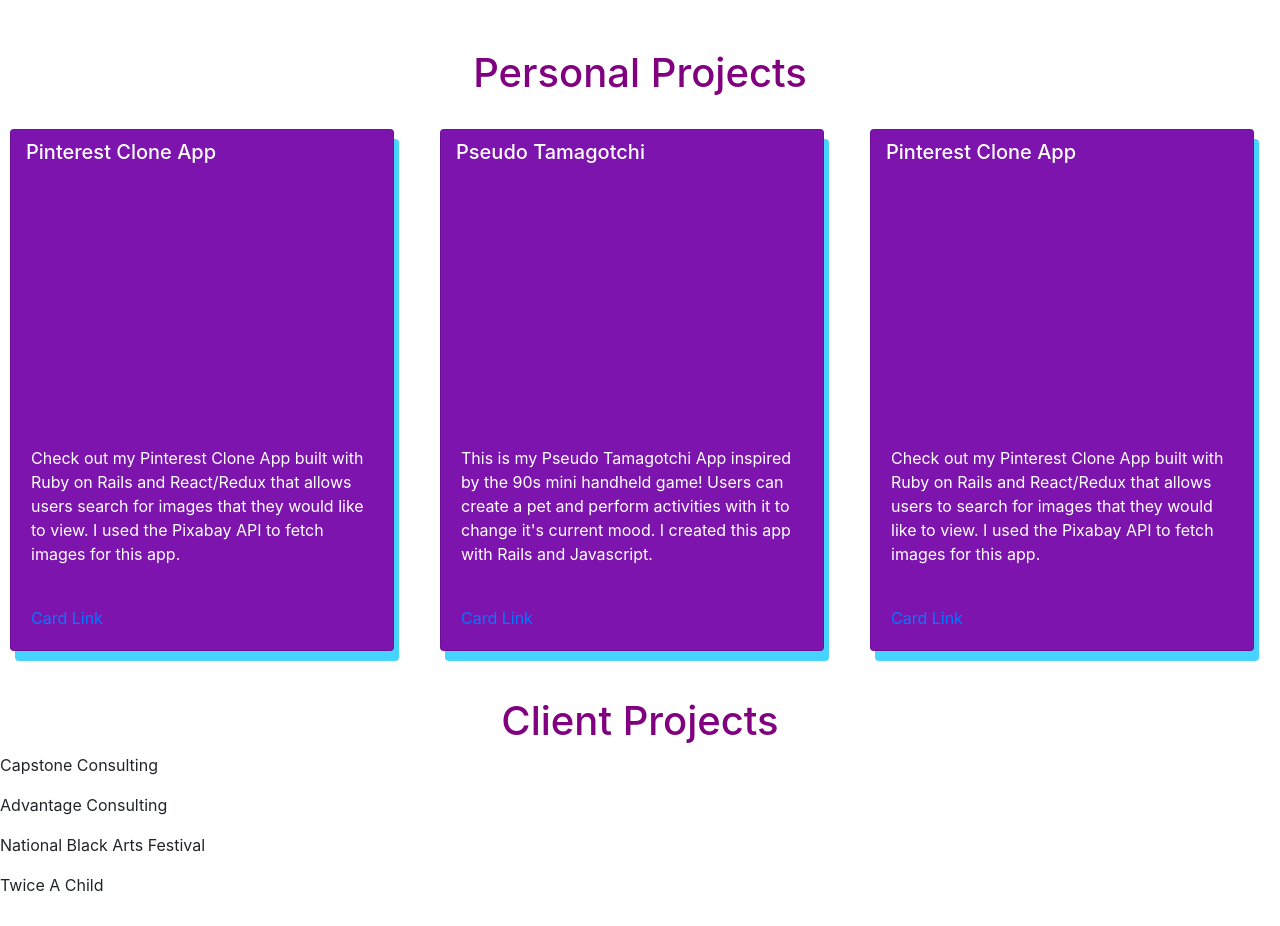
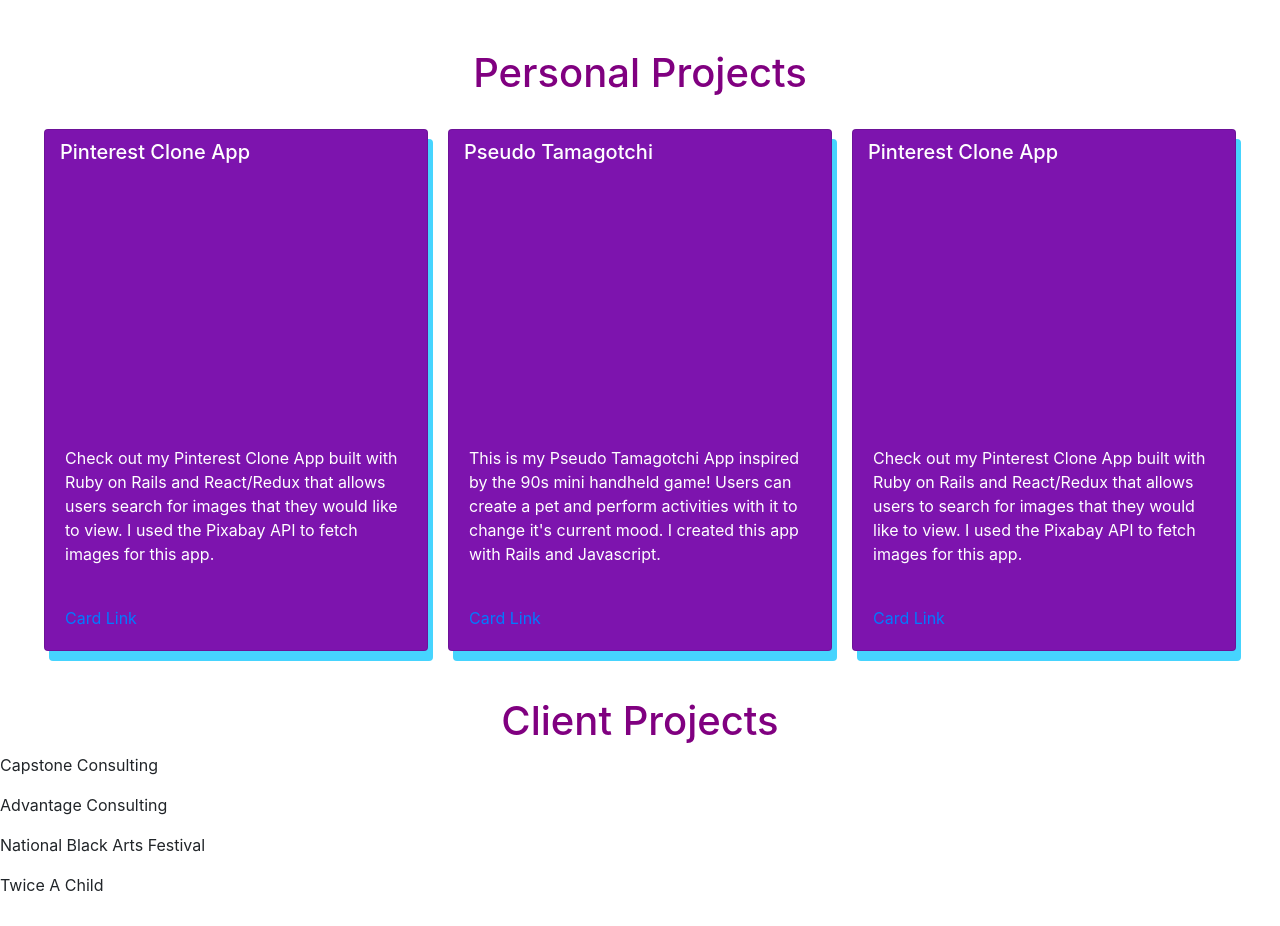
Before and after one commit to SMakaiTakori/portfolio, a React (Create React App) app in the folder portfolio-website/: page / in a window 1280 px wide. Shown: the part 1420-2346 px from the top of the page. Built offline with nearby package versions, Linux system fonts and the light colour scheme.

Commit message:
added styling to projects

```diff
--- a/portfolio-website/src/components/Projects.js
+++ b/portfolio-website/src/components/Projects.js
@@ -16,8 +16,11 @@ const Projects = () => {
       <br />
       <CardColumns
         style={{
-          marginLeft: "10px",
-          alignContent: "center",
+          // paddingLeft: "200px",
+          // alignContent: "center",
+          // margin: "0 auto",
+          display: "flex",
+          justifyContent: "center",
         }}
       >
         <Card
```
